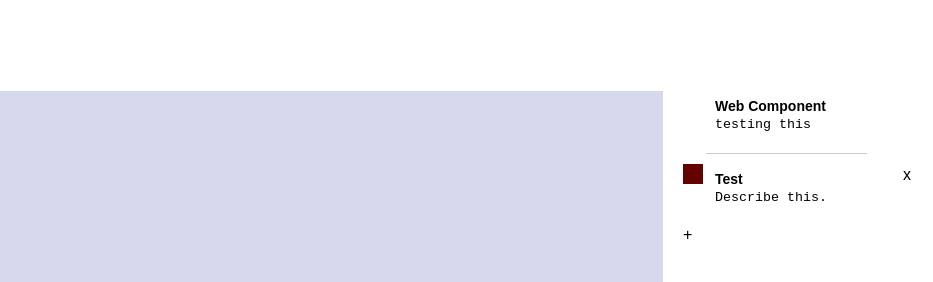
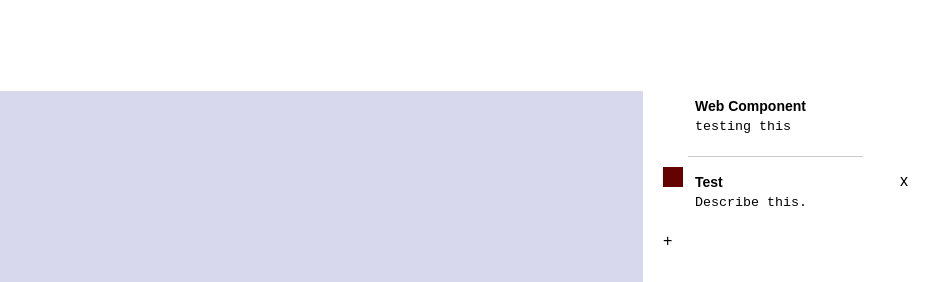
Before and after one commit to kyleschaeffer/architect, a React app: page / in a window 1280 px wide. Shown: the top 282 px of the page, 347-1280 px from the left. Built offline with nearby package versions, Linux system fonts and the light colour scheme.

Commit message:
Legend Item close is cleaned up a bit

```diff
--- a/src/components/Legend.js
+++ b/src/components/Legend.js
@@ -16,8 +16,8 @@ class Legend extends Component {
           legendItems.map((li,i)=>{
             return (
             <div key={li.title+i} style={{position:"relative"}}>
-              <LegendItem {...li}></LegendItem>
-              <div style={{position:"absolute",top:"2px",right:"2px",cursor:"pointer"}} onClick={()=>this.setState({ legendItems:  legendItems.filter(item=>item.title!=li.title)})}>x</div>
+              <LegendItem {...li} style={{display:"inline-block"}}></LegendItem>
+              <div style={{display:"inline-block", verticalAlign:"top",cursor:"pointer", margin:5}} onClick={()=>this.setState({ legendItems:  legendItems.filter(item=>item.title!=li.title)})}>x</div>
             </div>
             )
           })
--- a/src/components/LegendItem.css
+++ b/src/components/LegendItem.css
@@ -1,5 +1,6 @@
 .color-title *{
   display:inline-block;
+
 }
 .color-title .color{
   width:20px;
@@ -16,6 +17,13 @@
 
 input,
 textarea{
-  border:none;
+  border-color:white;
   resize:none;
+  border-left-style:none;
+  border-top-style:none;
 }
+input:focus,
+textarea:focus{
+  z-index:2;
+  margin-bottom:1px;
+}
--- a/src/components/LegendItem.js
+++ b/src/components/LegendItem.js
@@ -25,7 +25,7 @@ class LegendItem extends Component {
     const colorBlockStyle = color?{"backgroundColor":`rgba(${color.r},${color.g},${color.b},${color.a})`}:{};
 
     return (
-      <div className="legend-item">
+      <div className="legend-item" {...this.props}>
         <div className="color-title">
           <div className="color" style={{...colorBlockStyle}} onClick={()=>alert("colorpicker not implemented")}></div>
           <input className="legend-title" value={title} onChange={this.handleTitleChange} ref={(node)=>this.titleInput = node}/>
```
